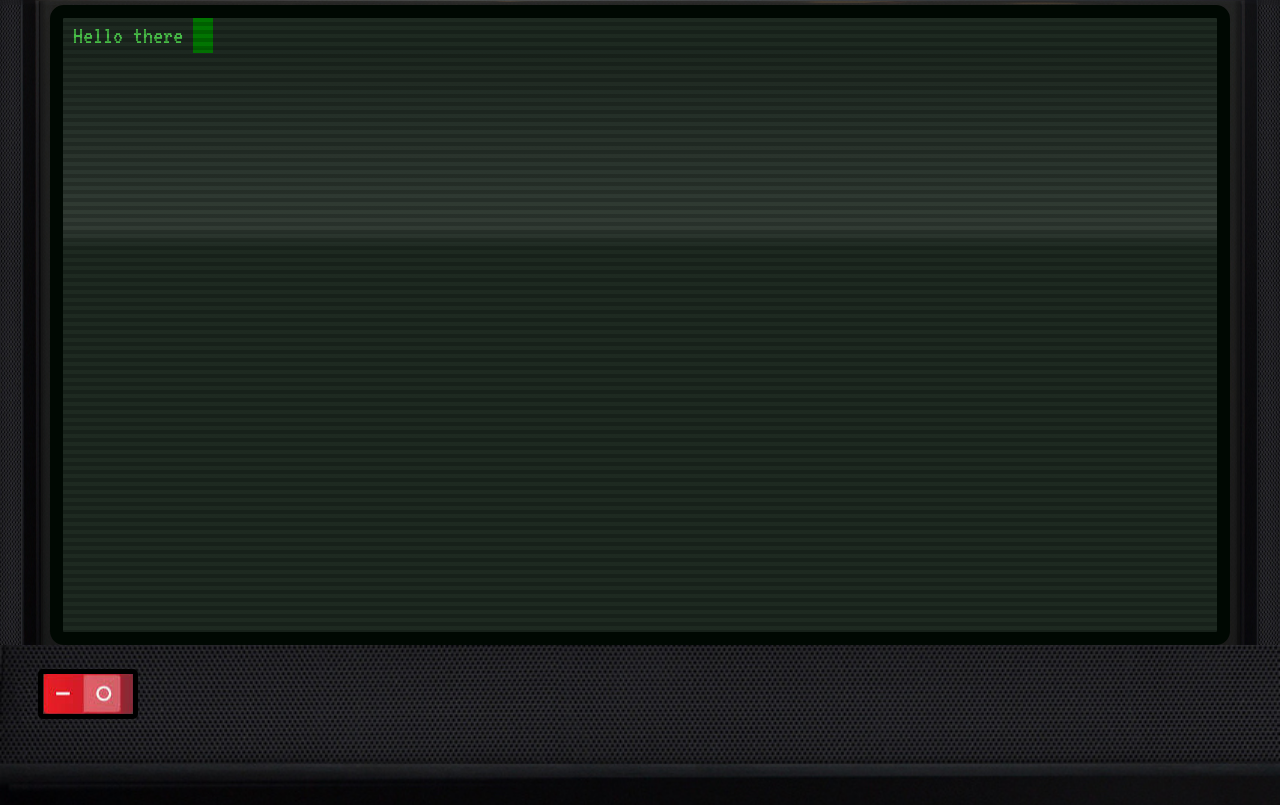
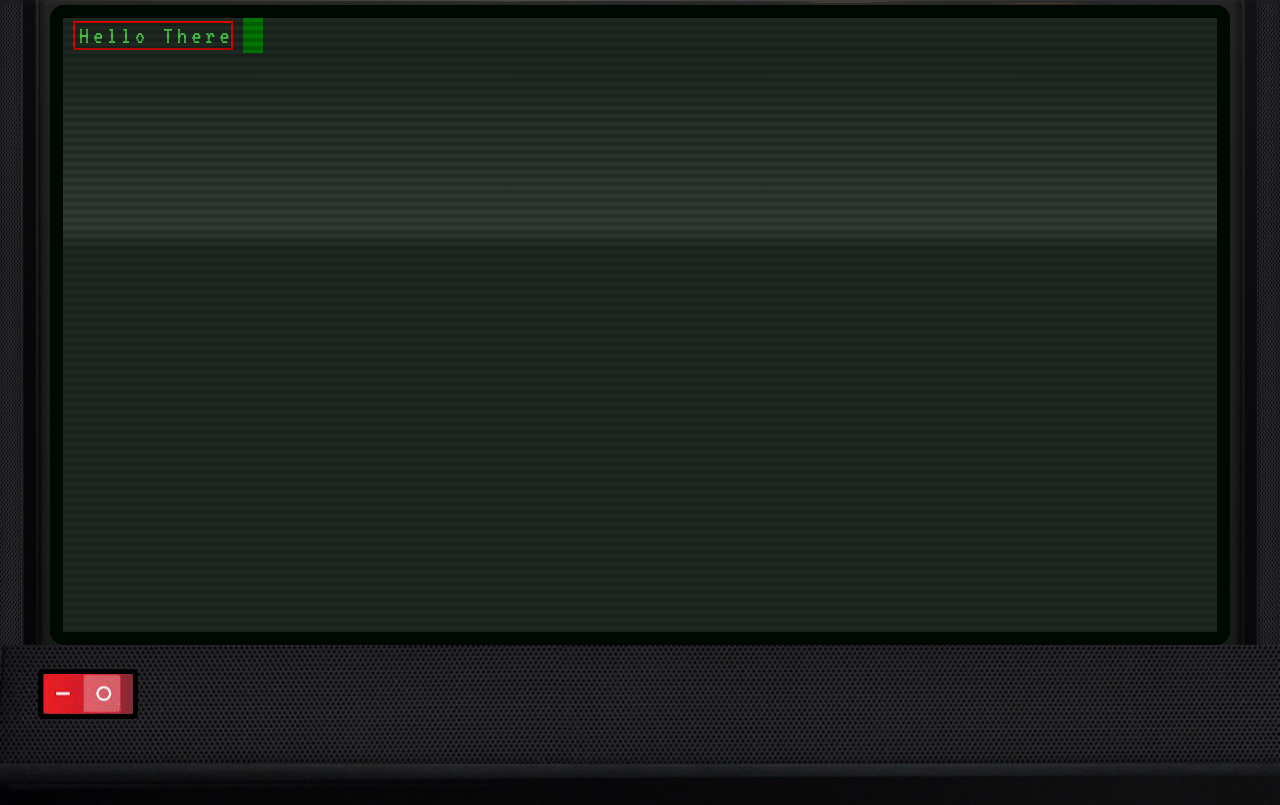
Before and after one commit to yuri-gagarin/personal_st, a React (Create React App) app in the folder client/: page / in a window 1280 px wide. Built offline with nearby package versions, Linux system fonts and the light colour scheme.

Commit message:
animating letters in terminal line

```diff
--- a/client/src/Store.tsx
+++ b/client/src/Store.tsx
@@ -2,6 +2,7 @@ import React from "react";
 // initial state interfaces //
 interface ScreenState {
   powerOn: boolean,
+  screenLoaded: boolean,
   title: string
 };
 interface UserState {
@@ -23,6 +24,7 @@ interface AppContext {
 const initialState: AppState = {
   screenState: {
     powerOn: false,
+    screenLoaded: false,
     title: "Main Screen"
   },
   userState: {
@@ -52,6 +54,15 @@ export const screenReducer = (state: AppState, action: AppAction): AppState => {
         screenState: {
           ...state.screenState,
           powerOn: true,
+        }
+      };
+    };
+    case "SCREEN_LOADED": {
+      return {
+        ...state,
+        screenState: {
+          ...state.screenState,
+          screenLoaded: true
         }
       };
     };
--- a/client/src/components/home_screen/BlinkingCursor.tsx
+++ b/client/src/components/home_screen/BlinkingCursor.tsx
@@ -1,7 +1,7 @@
 import React, { useState, useEffect, useRef } from "react";
 import "./css/blinkingCursor.css";
 
-const useInterval = (callback: (n: any) => any, delay: number): void => {
+const useInterval = (callback: (n: any) => void, delay: number): void => {
   const savedCallback = useRef<any>();
   useEffect(() => {
     savedCallback.current = callback;
@@ -27,7 +27,6 @@ const BlinkingCursor: React.FC<{}> = (props): JSX.Element => {
   }, 500);
 
   useEffect(() => {
-    console.log(blinker);
   }, [blinker]);
 
   return (
--- a/client/src/components/home_screen/TerminalScreen.tsx
+++ b/client/src/components/home_screen/TerminalScreen.tsx
@@ -2,12 +2,13 @@ import React from "react";
 import "./css/terminalScreen.css";
 
 import BlinkingCursor from "./BlinkingCursor";
+import TerminalTextLine from "./TerminalTextLine";
 
 const TerminalScreen: React.FC<{}> = (props): JSX.Element => {
   return (
     <div className="textLine">
       <div className="retroText">
-        <p>Hello there</p>
+        <TerminalTextLine text={"Hello There"} />
       </div>
       <div className="cursor">
         <BlinkingCursor />
--- /dev/null
+++ b/client/src/components/home_screen/TerminalTextLine.tsx
@@ -0,0 +1,63 @@
+import React, { useState, useEffect, useRef } from "react";
+// css imports //
+import "./css/terminalTextLine.css";
+
+const useInterval = (callback: (n: any) => void, delay: number, limit: number, ticks: React.MutableRefObject<number>): void => {
+  const savedCallback = useRef<any>();
+  useEffect(() => {
+    savedCallback.current = callback;
+  }, [callback]);
+
+  useEffect(() => {
+    function tick (): void {
+      savedCallback.current();
+      ticks.current += 1;
+      console.log(ticks.current)
+    }
+    if (delay !== null) {
+      let id: NodeJS.Timeout = setInterval(tick, delay);
+      return () => clearInterval(id);
+    }
+    console.log(ticks.current);
+  }, [delay, ticks.current])
+}
+interface LineProps {
+  text: string
+};
+
+const TerminalTextLine: React.FC<LineProps> = (props): JSX.Element => {
+  const { text } = props;
+  const [ lineText, setLineText ] = useState<string[]>([]);
+  const [ lineTextTiming, setLineTextTiming ] = useState<number>();
+  const [ letterInterval, setLetterInterval ] = useState<NodeJS.Timeout>();
+  const tickLimit = useRef<number>(0);
+
+  useEffect(() => {
+    console.log(tickLimit.current);
+    if (text[tickLimit.current]) {
+      setTimeout(() => {
+        setLineText(() => {
+          return [...lineText].concat(text[tickLimit.current])
+        })
+        tickLimit.current += 1;
+      }, 200);
+    }
+  }, [lineText]);
+  //useInterval(tickFunction, 1000, text.length, tickLimit)
+
+  return (
+    <div className="terminalTextLine">
+      {
+        lineText.map((char, index) => {
+          return (
+            <span className="textCharacter" key={index}>
+              {char}
+            </span>
+          );
+        })
+      }
+    </div>
+  );
+};
+
+export default TerminalTextLine;
--- /dev/null
+++ b/client/src/components/home_screen/css/terminalTextLine.css
@@ -0,0 +1,9 @@
+.terminalTextLine {
+  border: 2px solid red;
+  padding-left: 2px;
+}
+
+.textCharacter {
+  padding-left: 2px;
+  padding-right: 2px;
+}
```
